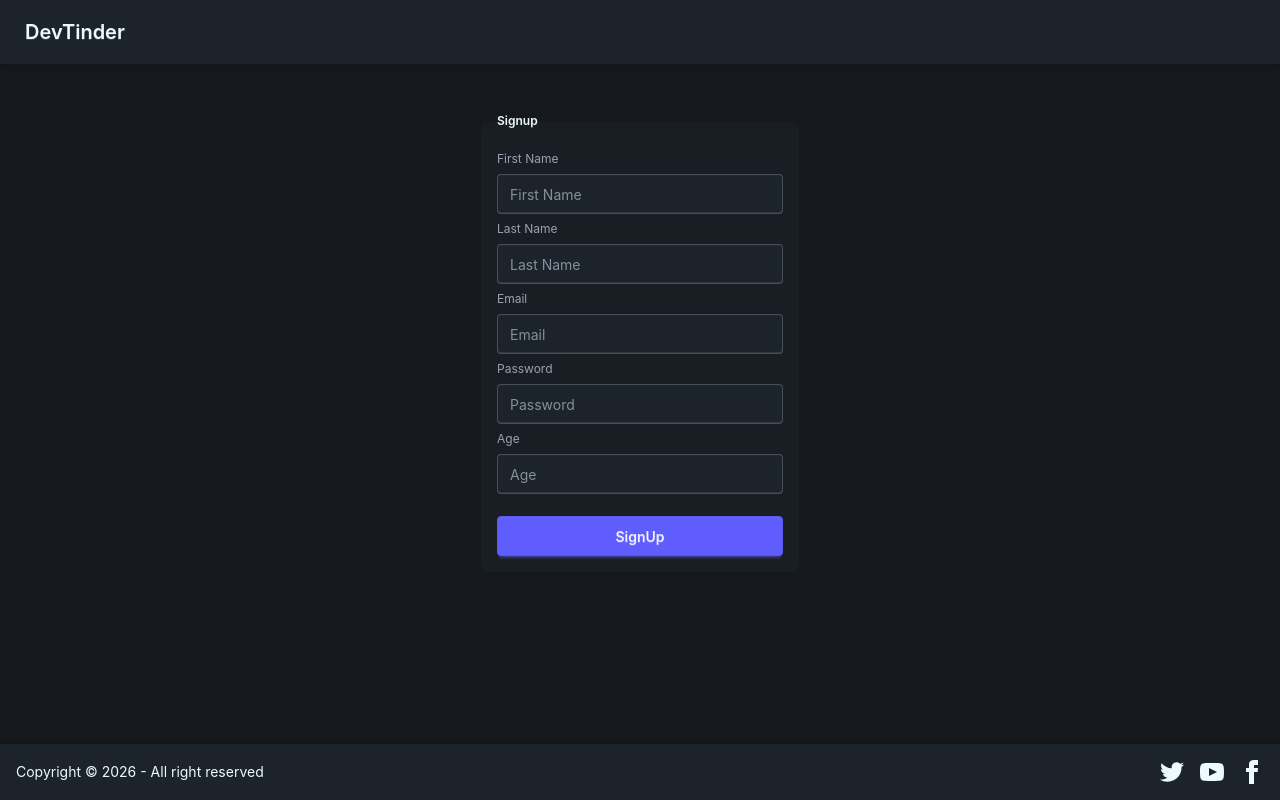
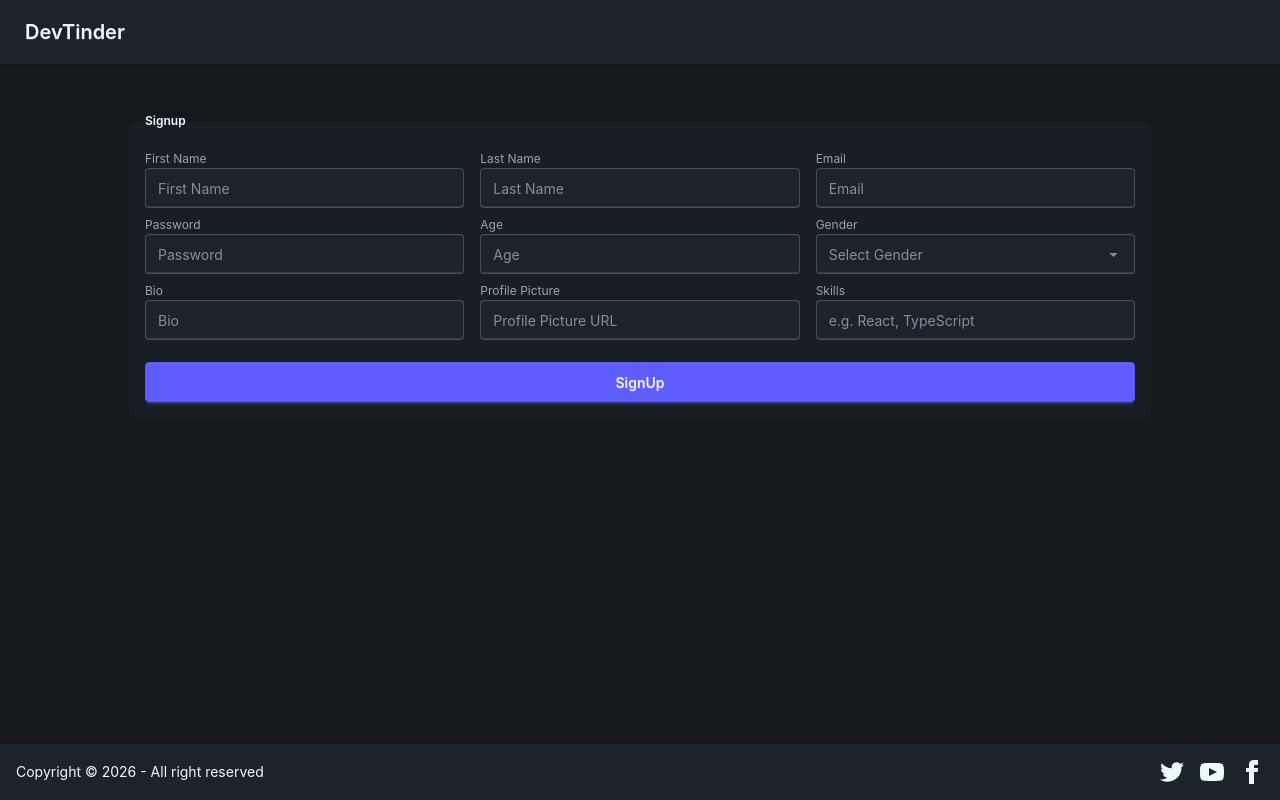
Before and after one commit to ayushpandita1997/React, a React (Vite) app: page /signup in a window 1280 px wide. Built offline with nearby package versions, Linux system fonts and the light colour scheme; no server answers.

Commit message:
implemented signup logic

```diff
--- a/src/components/Login.tsx
+++ b/src/components/Login.tsx
@@ -2,7 +2,7 @@
 import { loginApi, profileApi } from "../api/client";
 import { useDispatch } from "react-redux";
 import { addUser } from "../store/userSlice";
-import { useNavigate } from "react-router";
+import { Link, useNavigate } from "react-router";
 
 const Login = () => {
   const [email, setEmail] = useState("sheetal.bhat@gmail.com");
@@ -45,9 +45,12 @@
             value={password}
           />
           {errorMessage && <p role="alert">{errorMessage}</p>}
-          <p className="label">
-            Forgot Password? <a className="link link-primary">Click here</a>
-          </p>
+          <div className="label flex justify-between gap-4">
+            <a className="link link-primary no-underline">Forgot Password?</a>
+            <Link to="/signup" className="link link-primary no-underline">
+              Sign Up
+            </Link>
+          </div>
           <button onClick={loginHandler} className="btn btn-primary mt-4">
             Login
           </button>
--- a/src/components/Signup.tsx
+++ b/src/components/Signup.tsx
@@ -1,5 +1,8 @@
-import { useState } from "react";
+import { useEffect, useState } from "react";
 import { signUpApi } from "../api/client";
+import { useDispatch } from "react-redux";
+import { addUser } from "../store/userSlice";
+import { useNavigate } from "react-router";
 
 const Signup = () => {
   const [firstName, setFirstName] = useState("");
@@ -7,66 +10,191 @@
   const [email, setEmail] = useState("");
   const [password, setPassword] = useState("");
   const [age, setAge] = useState("");
+  const [gender, setGender] = useState("");
+  const [bio, setBio] = useState("");
+  const [skills, setSkills] = useState("");
+  const [profilePic, setProfilePic] = useState("");
+  const [errorMessage, setErrorMessage] = useState("");
+  const [showSuccessToast, setShowSuccessToast] = useState(false);
+  const dispatch = useDispatch();
+  const navigate = useNavigate();
 
-  const signUpHandler = () => {
-    signUpApi(firstName, lastName, email, password, age);
+  useEffect(() => {
+    if (!showSuccessToast) return;
+
+    const timeoutId = window.setTimeout(() => setShowSuccessToast(false), 2000);
+    return () => window.clearTimeout(timeoutId);
+  }, [showSuccessToast]);
+
+  const signUpHandler = async () => {
+    if (
+      !firstName ||
+      !lastName ||
+      !email ||
+      !password ||
+      !age ||
+      !gender ||
+      !bio ||
+      !skills ||
+      !profilePic
+    ) {
+      setErrorMessage("Please fill in all fields");
+      setShowSuccessToast(false);
+      return;
+    }
+
+    setErrorMessage("");
+    setShowSuccessToast(false);
+
+    try {
+      const data = await signUpApi(
+        firstName,
+        lastName,
+        email,
+        password,
+        age,
+        gender,
+        bio,
+        skills,
+        profilePic,
+      );
+      dispatch(addUser(data));
+      setShowSuccessToast(true);
+      setTimeout(() => {
+        navigate("/login", { replace: true });
+      }, 1000);
+    } catch (error) {
+      setErrorMessage(error instanceof Error ? error.message : String(error));
+    }
   };
 
   return (
-    <div className="flex min-h-full items-center justify-center mt-10">
-      <div>
-        <fieldset className="fieldset bg-base-200 border-base-300 rounded-box w-xs border p-4">
+    <div className="flex min-h-full w-full items-center justify-center px-4 py-10">
+      <fieldset className="fieldset bg-base-200 border-base-300 rounded-box w-full max-w-5xl border p-4">
         <legend className="fieldset-legend">Signup</legend>
 
+        <div className="grid grid-cols-1 gap-x-4 gap-y-2 sm:grid-cols-2 lg:grid-cols-3">
+          <div>
             <label className="label">First Name</label>
             <input
               type="text"
-            className="input"
+              className="input w-full"
               placeholder="First Name"
               onChange={(e) => setFirstName(e.target.value)}
               value={firstName}
             />
+          </div>
 
+          <div>
             <label className="label">Last Name</label>
             <input
               type="text"
-            className="input"
+              className="input w-full"
               placeholder="Last Name"
               onChange={(e) => setLastName(e.target.value)}
               value={lastName}
             />
+          </div>
 
+          <div>
             <label className="label">Email</label>
             <input
               type="email"
-            className="input"
+              className="input w-full"
               placeholder="Email"
               onChange={(e) => setEmail(e.target.value)}
               value={email}
             />
+          </div>
 
+          <div>
             <label className="label">Password</label>
             <input
               type="password"
-            className="input"
+              className="input w-full"
               placeholder="Password"
               onChange={(e) => setPassword(e.target.value)}
               value={password}
             />
+          </div>
 
+          <div>
             <label className="label">Age</label>
             <input
               type="text"
-            className="input"
+              className="input w-full"
               placeholder="Age"
               onChange={(e) => setAge(e.target.value)}
               value={age}
             />
-          <button onClick={signUpHandler} className="btn btn-primary mt-4">
+          </div>
+
+          <div>
+            <label className="label">Gender</label>
+            <select
+              defaultValue=""
+              required
+              className="select w-full text-base-content invalid:text-base-content/50"
+              value={gender}
+              onChange={(e) =>
+                setGender(e.target.options[e.target.selectedIndex].text)
+              }
+            >
+              <option value="" disabled hidden>
+                Select Gender
+              </option>
+              <option value="Male">Male</option>
+              <option value="Female">Female</option>
+              <option value="Other">Other</option>
+            </select>
+          </div>
+
+          <div>
+            <label className="label">Bio</label>
+            <input
+              type="text"
+              className="input w-full"
+              placeholder="Bio"
+              onChange={(e) => setBio(e.target.value)}
+              value={bio}
+            />
+          </div>
+
+          <div>
+            <label className="label">Profile Picture</label>
+            <input
+              type="text"
+              className="input w-full"
+              placeholder="Profile Picture URL"
+              value={profilePic}
+              onChange={(e) => setProfilePic(e.target.value)}
+            />
+          </div>
+
+          <div>
+            <label className="label">Skills</label>
+            <input
+              type="text"
+              className="input w-full"
+              placeholder="e.g. React, TypeScript"
+              value={skills}
+              onChange={(e) => setSkills(e.target.value)}
+            />
+          </div>
+        </div>
+
+        {errorMessage && <p role="alert">{errorMessage}</p>}
+        <button onClick={signUpHandler} className="btn btn-primary mt-4 w-full">
           SignUp
         </button>
       </fieldset>
+      {showSuccessToast && (
+        <div className="toast toast-top toast-center">
+          <div className="alert alert-success">
+            <span>Profile updated successfully.</span>
           </div>
+        </div>
+      )}
     </div>
   );
 };
```
Also changed, not shown: src/api/client.ts (+8 -0 lines). Lines whose indentation alone changed are shown as unchanged.
